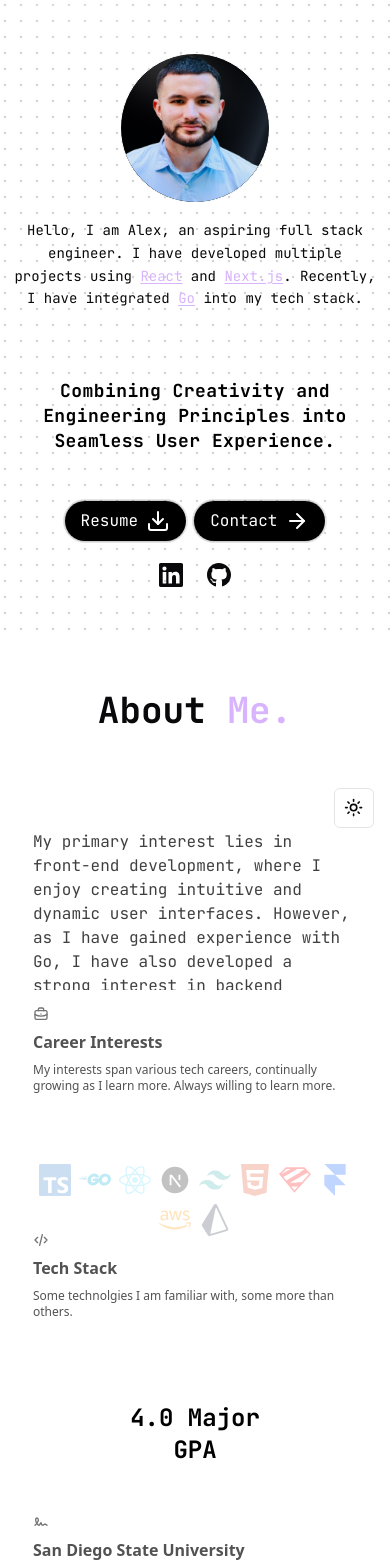
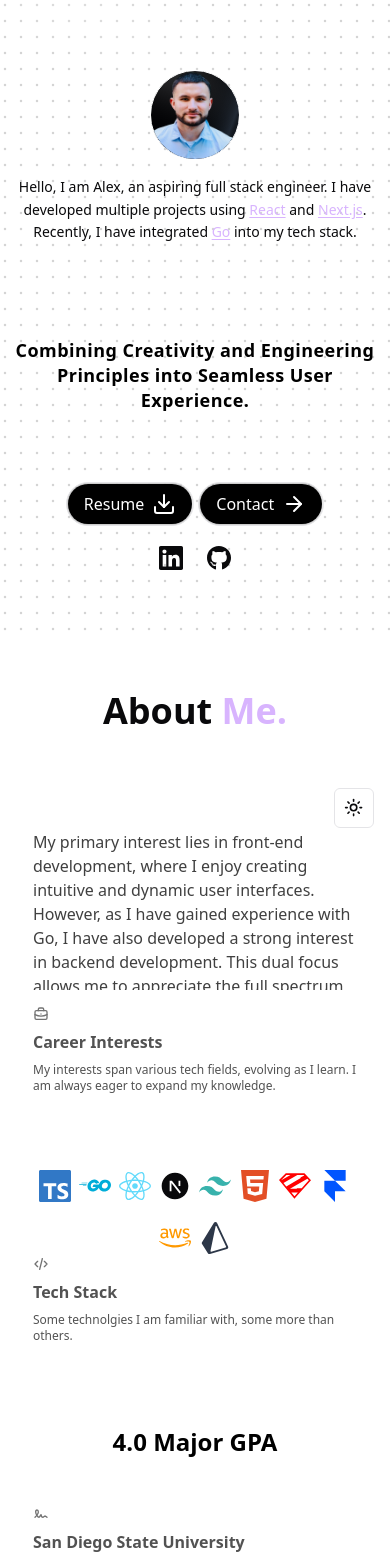
Before and after one commit to AjStraight619/portfolio-newest, a Next.js app: page / in a window 390 px wide. Shown: the top 1562 px of the page. Built offline with nearby package versions, Linux system fonts and the light colour scheme.

Commit message:
Added sizes prop to Image comp

```diff
--- a/app/layout.tsx
+++ b/app/layout.tsx
@@ -25,8 +25,8 @@ export default function RootLayout({
   children: React.ReactNode;
 }>) {
   return (
-    <html lang="en" className="!scroll-smooth">
-      <body className={cn('bg-background font-primary', jetBrains.variable)}>
+    <html lang="en" suppressHydrationWarning>
+      <body className={cn('bg-background', jetBrains.variable)}>
         <ThemeProvider
           attribute="class"
           defaultTheme="system"
--- a/app/page.tsx
+++ b/app/page.tsx
@@ -4,7 +4,7 @@ import Projects from '@/components/projects';
 
 export default function Home() {
   return (
-    <main className="flex min-h-screen flex-col items-center justify-between sm:p-24">
+    <main className="flex min-h-screen flex-col items-center justify-between sm:p-24 !scroll-smooth">
       <Hero />
       <About />
       <Projects />
--- a/components/about.tsx
+++ b/components/about.tsx
@@ -1,6 +1,5 @@
 'use client';
 import React, { useCallback, useEffect, useRef, useState } from 'react';
-
 import {
   motion,
   useInView,
@@ -21,13 +20,20 @@ import {
 import { EvervaultCard } from './ui/evervault-card';
 import { tech } from '@/lib/constants';
 import SectionHeading from './ui/section-heading';
+import { useMobile } from '@/hooks/useMobile';
 
 const TechStack = () => {
   const [isHovering, setIsHovering] = useState(false);
+  const [isMounted, setIsMounted] = useState(false);
+  const isMobile = useMobile();
+
+  useEffect(() => {
+    setIsMounted(true);
+  }, []);
 
   const container = {
     hidden: {
-      opacity: 0.5,
+      opacity: isMobile ? 1 : 0.5,
       y: 10,
     },
     animate: {
@@ -41,7 +47,7 @@ const TechStack = () => {
 
   const items = {
     hidden: {
-      opacity: 0.5,
+      opacity: isMobile ? 1 : 0.5,
       y: 10,
     },
     animate: {
@@ -49,11 +55,13 @@ const TechStack = () => {
       y: 0,
     },
   };
+
+  if (!isMounted) return null;
   return (
     <motion.div
       onMouseEnter={() => setIsHovering(true)}
       onMouseLeave={() => setIsHovering(false)}
-      className="w-full h-full"
+      className="w-full h-full min-h-[6rem]"
     >
       <motion.ul
         variants={container}
@@ -119,7 +127,7 @@ const items = [
   {
     title: 'Career Interests',
     description:
-      'My interests span various tech careers, continually growing as I learn more. Always willing to learn more.',
+      'My interests span various tech fields, evolving as I learn. I am always eager to expand my knowledge.',
     header: <CareerInterests />,
     className: 'md:col-span-2',
     icon: <IconBriefcase className="h-4 w-4 text-neutral-500" />,
@@ -135,7 +143,7 @@ const items = [
     title: 'San Diego State University',
     description: 'Bachelor of Science in Computer Science, Expected May 2025.',
     header: (
-      <EvervaultCard className="h-full max-h-[8rem]" text="4.0 Major GPA" />
+      <EvervaultCard className="sm:h-full h-[6rem]" text="4.0 Major GPA" />
     ),
     className: 'md:col-span-1',
     icon: <IconSignature className="h-4 w-4 text-neutral-500" />,
--- a/components/hero.tsx
+++ b/components/hero.tsx
@@ -18,7 +18,7 @@ const Hero = () => {
       />
       <Intro />
       <TextGenerateEffect
-        className="text-center"
+        className="text-center p-2"
         words="Combining Creativity and Engineering Principles into Seamless User Experience."
       />
       <div className="flex flex-col items-center sm:flex-row gap-x-2 gap-y-3">
@@ -34,7 +34,7 @@ export default Hero;
 const Intro = () => {
   return (
     <div className="flex sm:flex-row flex-col items-center justify-center gap-4 w-full max-w-[40rem] p-2">
-      <div className="w-[150px] h-[150px] border animate-shimmer transition-colors bg-[linear-gradient(110deg,#000103,45%,#1e2631,55%,#000103)] bg-[length:200%_100%] border-white rounded-full flex-shrink-0 sm:self-start self-center">
+      <div className="sm:w-[150px] sm:h-[150px] w-[90px] h-[90px] border animate-shimmer transition-colors bg-[linear-gradient(110deg,#000103,45%,#1e2631,55%,#000103)] bg-[length:200%_100%] border-white rounded-full flex-shrink-0 sm:self-start self-center">
         <div className="relative h-full w-full rounded-full">
           <Image
             src="/photo.png"
@@ -42,6 +42,7 @@ const Intro = () => {
             fill
             priority
             quality={100}
+            sizes="(max-width: 640px) 90px, 150px"
             className="object-contain rounded-full z-10"
           />
         </div>
--- a/components/projects.tsx
+++ b/components/projects.tsx
@@ -207,6 +207,7 @@ const Projects = () => {
         <Carousel
           renderIndicator={renderIndicator}
           onChange={() => handleProjectChange()}
+          showThumbs={false}
         >
           {projects.map((proj, idx) => (
             <AnimatePresence key={idx}>
```
